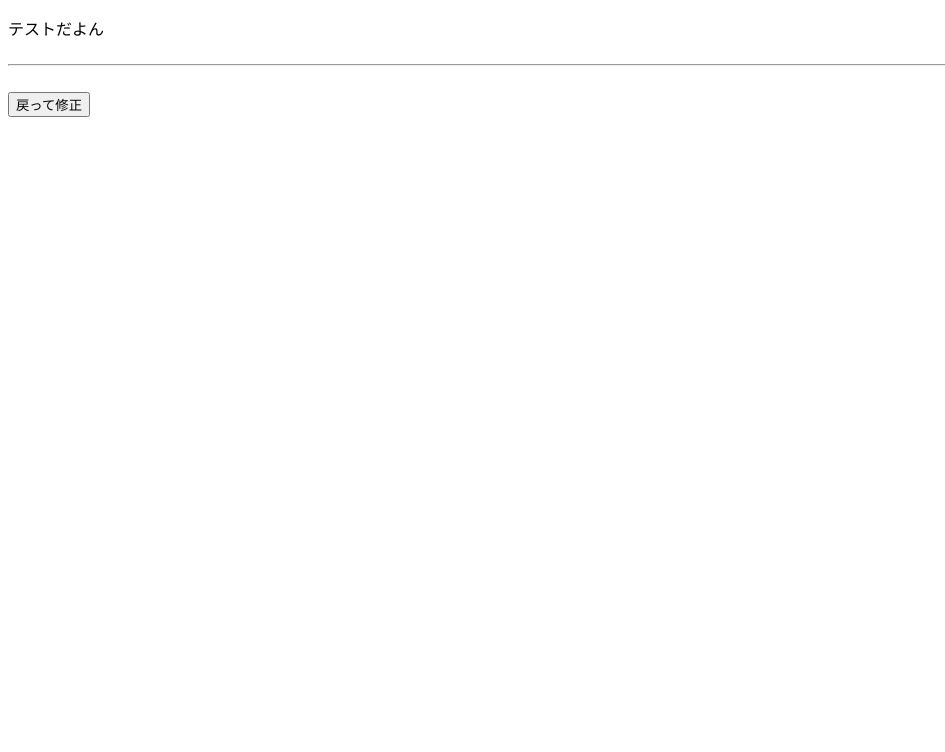
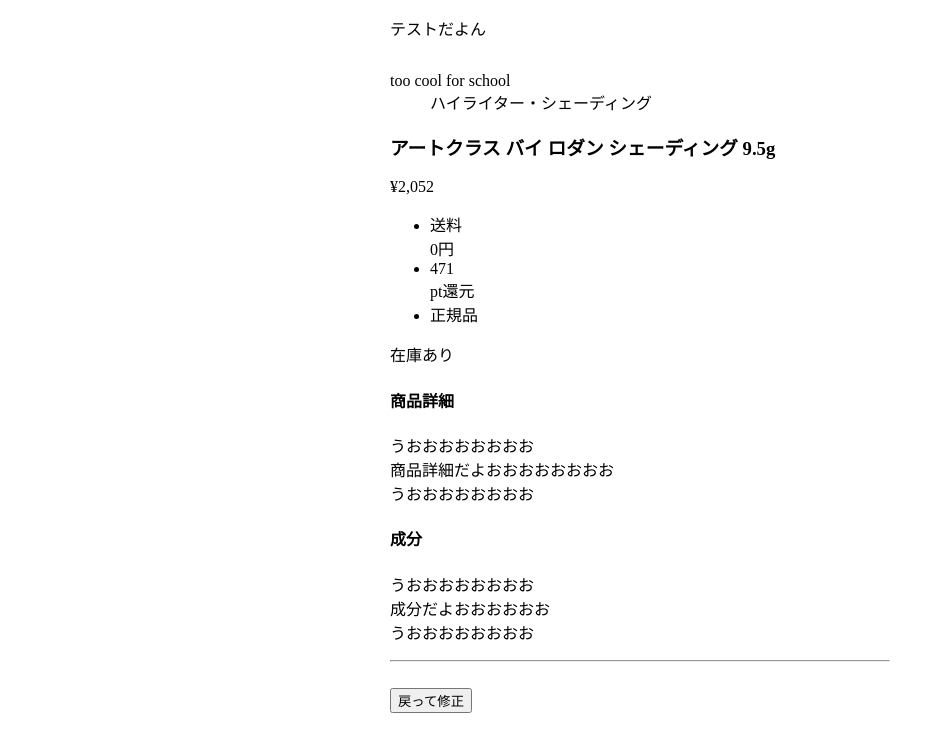
Before and after one commit to natsumi-sato/app2, a Vue app: page /#/confirm in a window 1280 px wide. Shown: the top 752 px of the page, without its empty margins (0-945 px from the left). Built offline with nearby package versions, Linux system fonts and the light colour scheme; the HTML template or start-up script is replaced by a standard one.

Commit message:
とりあえずhtmlだけ！次はscssー！

```diff
--- a/src/components/confirmScreen.vue
+++ b/src/components/confirmScreen.vue
@@ -2,7 +2,7 @@
   <div class="comfirmWrap">
     <p>{{ msg }}</p>
 
-    <div class="wrap">
+    <div class="wrap_img">
       <swiper :options="swiperOptionTop" class="gallery-top" ref="swiperTop">
         <swiper-slide v-for="(item, index) in uploadedImage" :class="['slide-' + (index+1)]" :key="index">
           <img v-if="item" :src="item" />
@@ -17,6 +17,48 @@
         </swiper-slide>
       </swiper>
     </div>
+
+    <div class="wrap_brand_cate_item">
+      <dl>
+        <dt>too cool for school</dt>
+        <dd>ハイライター・シェーディング</dd>
+      </dl>
+      <h3>アートクラス バイ ロダン シェーディング 9.5g</h3>
+    </div>
+
+    <div class="wrap_status">
+      <div class="leftBox">
+        <p class="text_price">¥2,052</p>
+        <p class="text_research_price"></p>
+      </div>
+      <div class="rightBox">
+        <ul>
+          <li>送料<br>0円</li>
+          <li>471<br>pt還元</li>
+          <li>正規品</li>
+        </ul>
+      </div>
+    </div>
+
+    <div class="wrap_stock">
+      <p class="text_stock">在庫あり</p>
+    </div>
+
+    <div class="wrap_accordion">
+      <div class="box_accordion">
+        <h4>商品詳細</h4>
+        <p>うおおおおおおおお<br>商品詳細だよおおおおおおおお<br>うおおおおおおおお</p>
+      </div>
+      <div class="box_accordion">
+        <h4>成分</h4>
+        <p>うおおおおおおおお<br>成分だよおおおおおお<br>うおおおおおおおお</p>
+      </div>
+      <!--<div class="box_accordion">
+        <h4>レビュー</h4>
+        <p>うおおおおおおおお<br>レビューだよおおおおおお<br>うおおおおおおおお</p>
+      </div>-->
+    </div>
+
 
     <hr>
     <div class="itemName">{{ itemName }}</div>
@@ -109,10 +151,12 @@ export default {
 <!-- Add "scoped" attribute to limit CSS to this component only -->
 <style scoped lang="scss">
 .comfirmWrap {
+  width: 500px;
+  margin:0 auto;
   img {
     max-width: 100px;
   }
-  .wrap {
+  .wrap_img {
     width: 500px;
     .swiper-container {
       width: 100%;
--- a/src/components/modules/detail.vue
+++ b/src/components/modules/detail.vue
@@ -1,7 +1,7 @@
 <template>
   <div class="form-group">
       <label>{{title}}</label>
-      <input class="input" v-model="detail">
+      <textarea class="input" v-model="detail"></textarea>
     </div>
 </template>
 
--- a/src/components/modules/seibun.vue
+++ b/src/components/modules/seibun.vue
@@ -1,7 +1,7 @@
 <template>
   <div class="form-group">
       <label>{{title}}</label>
-      <input class="input" v-model="seibun">
+      <textarea class="input" v-model="seibun"></textarea>
     </div>
 </template>
 
```
